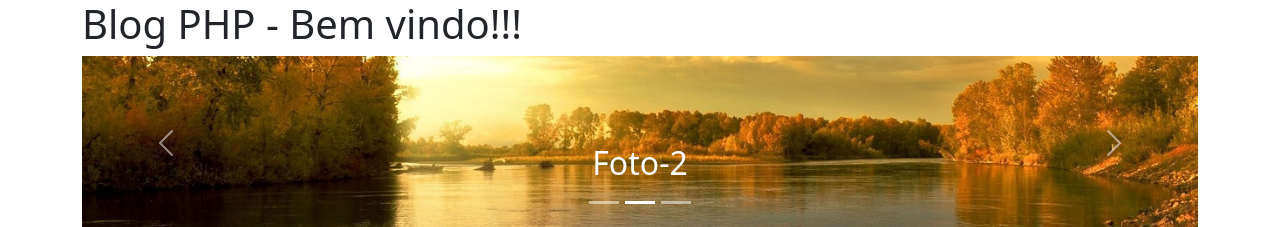
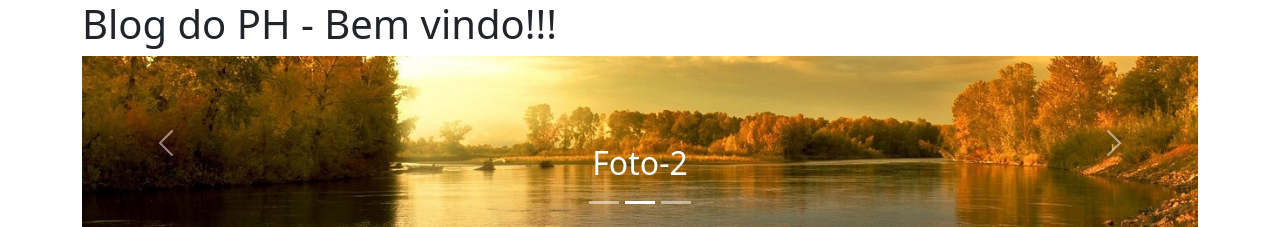
Before and after one commit to phpedroso/php_blog, a plain HTML site: page index.html in a window 1280 px wide. Shown: the top 227 px of the page. Drawn offline with Linux system fonts and the light colour scheme.

Commit message:
commit alteracao do título

```diff
--- a/index.html
+++ b/index.html
@@ -4,7 +4,7 @@
     <meta charset="UTF-8">
     <meta http-equiv="X-UA-Compatible" content="IE=edge">
     <meta name="viewport" content="width=device-width, initial-scale=1.0">
-    <title>Bootstrap - Cards</title>
+    <title>Blog do PH</title>
     <link rel="stylesheet" href="./lib/bootstrap.min.css">
     <style>
         .card-img-overlay {
@@ -15,7 +15,7 @@
 <body>
     <div class="container">
         <!--Carousel - start -->
-        <h1>Blog PHP - Bem vindo!!!</h1>
+        <h1>Blog do PH - Bem vindo!!!</h1>
         <div id="carousel-exemplo" class="carousel carousel-fade slide " data-bs-ride="carousel">
             <div class="carousel-inner">
                 <div data-bs-interval="3000" class="carousel-item active">
```
